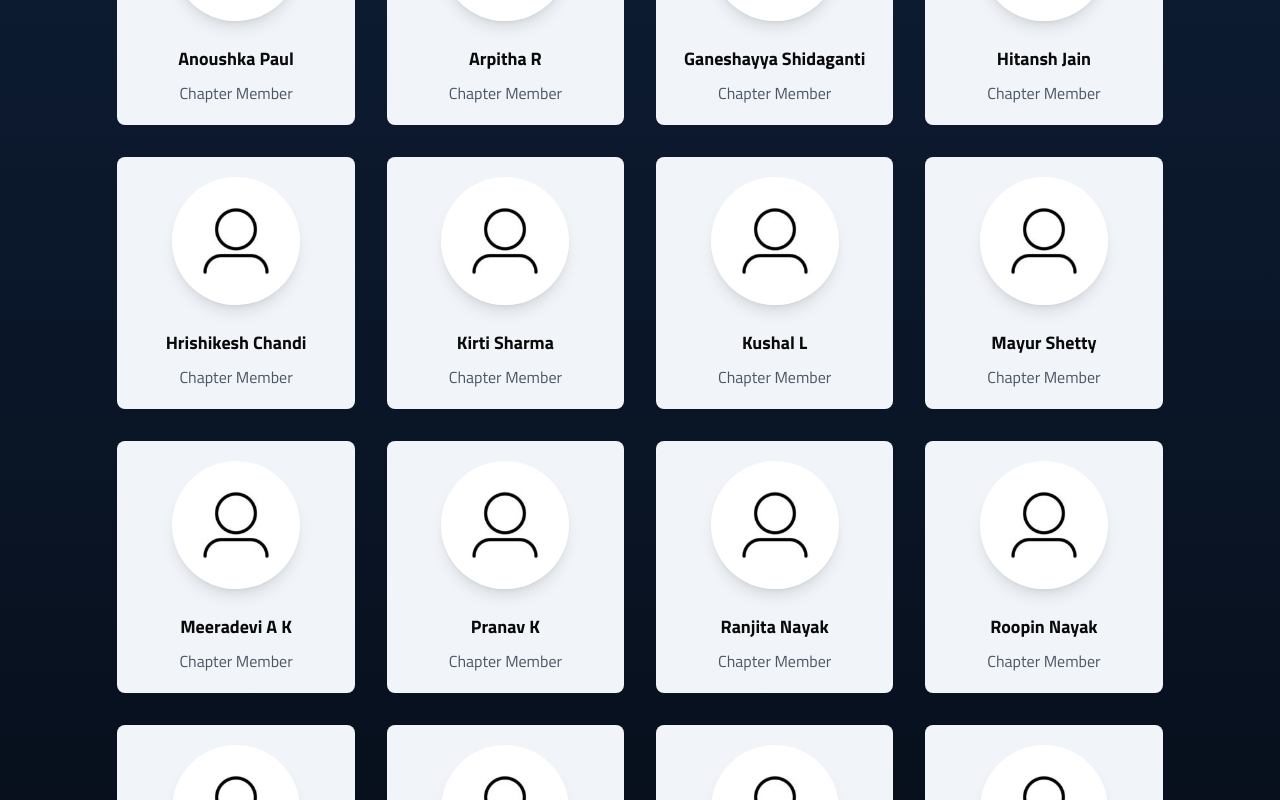
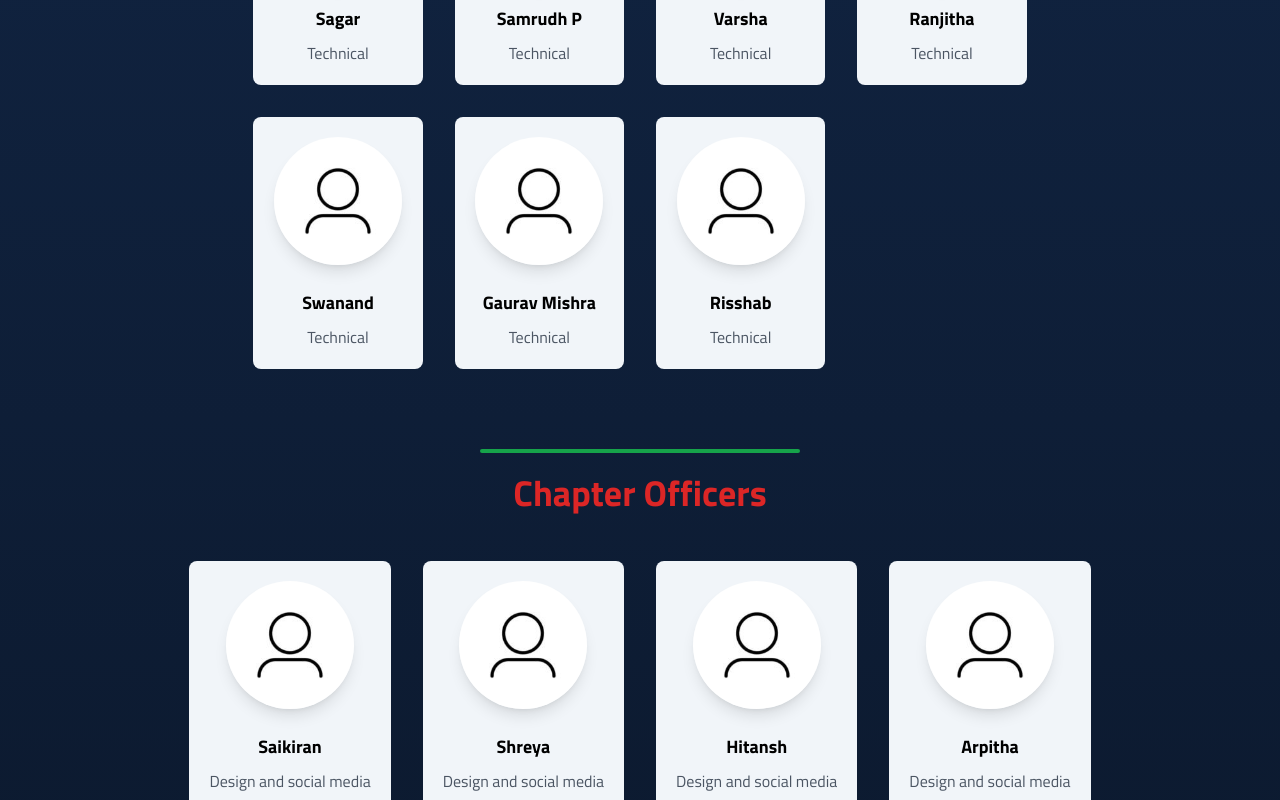
Before and after one commit to Sagar-S-R/acm-main, a Next.js app: page /teams in a window 1280 px wide. Shown: the part 1640-2440 px from the top of the page. Built offline with nearby package versions, Linux system fonts and the light colour scheme.

Commit message:
"event updation"

```diff
--- a/app/teams/page.tsx
+++ b/app/teams/page.tsx
@@ -5,47 +5,96 @@ import { chapterOfficers } from '@/eventsData/chapterOfficerDetils'
 import Image from 'next/image'
 
 const page = () => {
+  // Group members by role
+  type Member = {
+    name: string;
+    role: string;
+  };
+
+  const groupedMembers: Record<string, Member[]> = members.reduce((acc: Record<string, Member[]>, member: Member) => {
+    if (!acc[member.role]) {
+      acc[member.role] = [];
+    }
+    acc[member.role].push(member);
+    return acc;
+  }, {});
+
+  // Extract Technical members
+  const technicalMembers = groupedMembers['Technical'] || [];
+  delete groupedMembers['Technical'];
+
   return (
-    <div className='flex flex-col justify-center items-center bg-gradient-to-b from-deepBlueHead to-black ' >
+    <div className='flex flex-col justify-center items-center bg-gradient-to-b from-deepBlueHead to-black text-black'>
+      {/* Faculty Sponsor Section */}
       <div className='flex flex-col gap-10 p-10 mt-10'>
         <h2 className='font-semibold text-5xl hover:scale-110 font-titillium text-red-600 transition duration-300 mt-5'>Faculty Sponsor</h2>
-        <div className='flex flex-col  justify-evenly bg-slate-100 items-center rounded-lg p-5 hover:bg-slate-300 hover:scale-125 transition duration-500  group'>
+        <div className='flex flex-col justify-evenly bg-slate-100 items-center rounded-lg p-5 hover:bg-slate-300 hover:scale-125 transition duration-500 group'>
           <div className="w-32 h-32 rounded-full overflow-hidden shadow-lg transition-transform transform group-hover:scale-105 cursor-pointer">
             <Image
               src={'/coreTeam/jamuna.jpg'}
-              alt={``}
+              alt={`Jamuna S Murthy`}
               layout="fill"
               objectFit="cover"
             />
           </div>
           <div className="mt-4 text-center">
             <h3 className="text-lg font-semibold hover:scale-125 transition duration-600 p-2">Jamuna S Murthy</h3>
-            <p className="text-gray-600"> Faculty Advisor</p>
+            <p className="text-gray-600">Faculty Advisor</p>
           </div>
         </div>
       </div>
+
+      {/* Divider */}
       <div className='bg-green-600 w-3/12 items-center h-1 rounded-sm'></div>
-      <div className="flex flex-col items-center space-y-12 mb-20 justify-evenly ">
+
+      {/* Chapter Officers Section */}
+      <div className="flex flex-col items-center space-y-12 mb-20">
         <h2 className="text-4xl font-semibold font-titillium text-red-600 hover:scale-110 transition duration-300 mt-5">Chapter Officers</h2>
         <div className="grid grid-cols-1 sm:grid-cols-2 md:grid-cols-3 lg:grid-cols-4 gap-8">
           {chapterOfficers.map((member, index) => (
             <MemberCard
               key={index}
               member={member}
-            />))}
+            />
+          ))}
         </div>
       </div>
+
+      {/* Divider */}
       <div className='bg-green-600 w-3/12 items-center h-1 rounded-sm'></div>
-      <div className="flex flex-col items-center space-y-12 mb-20">
-        <h2 className="text-4xl text-red-600 font-semibold hover:scale-110 transition duration-300 mt-5">Members</h2>
-        <div className="grid grid-cols-2 p-10 sm:grid-cols-2 md:grid-cols-3 lg:grid-cols-4 gap-8">
-          {members.map((member, index) => (
+
+      {/* Technical Section */}
+      <div className="flex flex-col items-center justify-evenly space-y-12 mb-20">
+        <h2 className="text-4xl font-semibold font-titillium text-red-600 hover:scale-110 transition duration-300 mt-5">Chapter Officers</h2>
+        <div className="grid grid-cols-1 sm:grid-cols-2 md:grid-cols-3 lg:grid-cols-4 gap-8">
+          {technicalMembers.map((member, index) => (
             <MemberCard
               key={index}
               member={member}
-            />))}
+
+            />
+          ))}
+
         </div>
       </div>
+
+      {/* Divider */}
+      <div className='bg-green-600 w-3/12 items-center h-1 rounded-sm'></div>
+
+      {/* Other Roles Section */}
+      {Object.entries(groupedMembers).map(([role, members]) => (
+        <div key={role}  className="flex flex-col items-center space-y-12 mb-20">
+        <h2 className="text-4xl font-semibold font-titillium text-red-600 hover:scale-110 transition duration-300 mt-5">Chapter Officers</h2>
+        <div className="grid grid-cols-1 sm:grid-cols-2 md:grid-cols-3 lg:grid-cols-4 gap-8">
+            {members.map((member, index) => (
+              <MemberCard
+                key={index}
+                member={member}
+              />
+            ))}
+          </div>
+        </div>
+      ))}
     </div>
   )
 }
--- a/components/Activities.tsx
+++ b/components/Activities.tsx
@@ -34,8 +34,8 @@ const Activities = () => {
                     </div>
                     <Image className="rounded-md"
                         src="/generalImages/coverPic4.jpg"
-                        width={600}
-                        height={400}
+                        width={400}
+                        height={300}
                         alt="Picture of the author"
                     />
                 </div>
--- a/components/Footer.tsx
+++ b/components/Footer.tsx
@@ -27,7 +27,7 @@ const Footer = () => {
         <div className="flex flex-col gap-7">
           <h5>Follow us</h5>
           <div className='flex gap-3 flex-col p-1'>
-            <Link className='flex gap-3' href={"javascript:void(0)"} ><span><FaWhatsapp/> </span>WhatsApp</Link>
+            <Link className='flex gap-3' href={"https://tr.ee/fElHithqSm"} ><span><FaWhatsapp/> </span>WhatsApp</Link>
             <Link className='flex gap-3' href={"https://www.instagram.com/acm__rit?igsh=MXZpZHJsYXpjdXQ5aw=="} target='_blank' ><span><FaInstagram/></span> Instagram</Link>
             <Link className='flex gap-3' href={"https://www.linkedin.com/in/rit-acm-student-chapter-522bb7280"} target='_blank'><span><FaLinkedin/></span> LinkedIn</Link>
           </div>
--- a/components/Intro.tsx
+++ b/components/Intro.tsx
@@ -45,8 +45,8 @@ const Intro = () => {
                     </div>
                     <Image className="rounded-md"
                         src="/generalImages/coverPic5.jpg"
-                        width={600}
-                        height={400}
+                        width={400}
+                        height={200}
                         alt="Picture of the author"
 
                     />
--- a/components/Ourmission.tsx
+++ b/components/Ourmission.tsx
@@ -34,8 +34,8 @@ const Ourmission = () => {
                     </div>
                     <Image className="rounded-md"
                         src="/mission.jpg"
-                        width={600}
-                        height={400}
+                        width={400}
+                        height={300}
                         alt="Picture of the author"
                     />
                 </div>
--- a/eventsData/membersDetails.js
+++ b/eventsData/membersDetails.js
@@ -1,30 +1,257 @@
 export const members = [
-    { index: 1, "name": "Anoushka Paul", "role": "Chapter Member", "image": '/user.jpg', },
-    { index: 2, "name": "Arpitha R", "role": "Chapter Member", "image": '/user.jpg', },
-    { index: 3, "name": "Ganeshayya Shidaganti", "role": "Chapter Member", "image": '/user.jpg', },
-    { index: 4, "name": "Hitansh Jain", "role": "Chapter Member", "image": '/user.jpg', },
-    { index: 5, "name": "Hrishikesh Chandi", "role": "Chapter Member", "image": '/user.jpg', },
-    { index: 6, "name": "Kirti Sharma", "role": "Chapter Member", "image": '/user.jpg', },
-    { index: 7, "name": "Kushal L", "role": "Chapter Member", "image": '/user.jpg', },
-    { index: 8, "name": "Mayur Shetty", "role": "Chapter Member", "image": '/user.jpg', },
-    { index: 9, "name": "Meeradevi A K", "role": "Chapter Member", "image": '/user.jpg', },
-    { index: 10, "name": "Pranav K", "role": "Chapter Member", "image": '/user.jpg', },
-    { index: 11, "name": "Ranjita Nayak", "role": "Chapter Member", "image": '/user.jpg', },
-    { index: 12, "name": "Roopin Nayak", "role": "Chapter Member", "image": '/user.jpg', },
-    { index: 13, "name": "Sagar S R", "role": "Chapter Member", "image": '/user.jpg', },
-    { index: 14, "name": "Saikiran K Shet", "role": "Chapter Member", "image": '/user.jpg', },
-    { index: 15, "name": "Saksham Yadav", "role": "Chapter Member", "image": '/user.jpg', },
-    { index: 16, "name": "Samrudh P", "role": "Chapter Member", "image": '/user.jpg', },
-    { index: 17, "name": "Sandesh Huli", "role": "Chapter Member", "image": '/user.jpg', },
-    { index: 18, "name": "Shashidhar Gayakawad", "role": "Chapter Member", "image": '/user.jpg', },
-    { index: 19, "name": "Shreya Mahesh", "role": "Chapter Member", "image": '/user.jpg', },
-    { index: 20, "name": "Shrihari Joshi", "role": "Chapter", "image": '/user.jpg', },
-    { index: 21, "name": "Shubham Khatri", "role": "Chapter Member", "image": '/user.jpg', },
-    { index: 22, "name": "Soham Dave", "role": "Chapter Member", "image": '/user.jpg', },
-    { index: 23, "name": "Sowmya Bj", "role": "Chapter Member", "image": '/user.jpg', },
-    { index: 24, "name": "Subham Choudhary", "role": "Chapter Member", "image": '/user.jpg', },
-    { index: 25, "name": "Suhas Vankadari", "role": "Chapter Member", "image": '/user.jpg', },
-    { index: 26, "name": "Swanand Gadwe", "role": "Chapter Member", "image": '/user.jpg', },
-    { index: 27, "name": "Utsav S R", "role": "Chapter Member", "image": '/user.jpg', },
-    { index: 28, "name": "Varsha M", "role": "Chapter Member", "image": '/user.jpg', }
+    // { index: 1, "name": "Anoushka Paul", "role": "Chapter Member", "image": '/user.jpg', },
+    // { index: 2, "name": "Arpitha R", "role": "Chapter Member", "image": '/user.jpg', },
+    // { index: 3, "name": "Ganeshayya Shidaganti", "role": "Chapter Member", "image": '/user.jpg', },
+    // { index: 4, "name": "Hitansh Jain", "role": "Chapter Member", "image": '/user.jpg', },
+    // { index: 5, "name": "Hrishikesh Chandi", "role": "Chapter Member", "image": '/user.jpg', },
+    // { index: 6, "name": "Kirti Sharma", "role": "Chapter Member", "image": '/user.jpg', },
+    // { index: 7, "name": "Kushal L", "role": "Chapter Member", "image": '/user.jpg', },
+    // { index: 8, "name": "Mayur Shetty", "role": "Chapter Member", "image": '/user.jpg', },
+    // { index: 9, "name": "Meeradevi A K", "role": "Chapter Member", "image": '/user.jpg', },
+    // { index: 10, "name": "Pranav K", "role": "Chapter Member", "image": '/user.jpg', },
+    // { index: 11, "name": "Ranjita Nayak", "role": "Chapter Member", "image": '/user.jpg', },
+    // { index: 12, "name": "Roopin Nayak", "role": "Chapter Member", "image": '/user.jpg', },
+    // { index: 13, "name": "Sagar S R", "role": "Chapter Member", "image": '/user.jpg', },
+    // { index: 14, "name": "Saikiran K Shet", "role": "Chapter Member", "image": '/user.jpg', },
+    // { index: 15, "name": "Saksham Yadav", "role": "Chapter Member", "image": '/user.jpg', },
+    // { index: 16, "name": "Samrudh P", "role": "Chapter Member", "image": '/user.jpg', },
+    // { index: 17, "name": "Sandesh Huli", "role": "Chapter Member", "image": '/user.jpg', },
+    // { index: 18, "name": "Shashidhar Gayakawad", "role": "Chapter Member", "image": '/user.jpg', },
+    // { index: 19, "name": "Shreya Mahesh", "role": "Chapter Member", "image": '/user.jpg', },
+    // { index: 20, "name": "Shrihari Joshi", "role": "Chapter", "image": '/user.jpg', },
+    // { index: 21, "name": "Shubham Khatri", "role": "Chapter Member", "image": '/user.jpg', },
+    // { index: 22, "name": "Soham Dave", "role": "Chapter Member", "image": '/user.jpg', },
+    // { index: 23, "name": "Sowmya Bj", "role": "Chapter Member", "image": '/user.jpg', },
+    // { index: 24, "name": "Subham Choudhary", "role": "Chapter Member", "image": '/user.jpg', },
+    // { index: 25, "name": "Suhas Vankadari", "role": "Chapter Member", "image": '/user.jpg', },
+    // { index: 26, "name": "Swanand Gadwe", "role": "Chapter Member", "image": '/user.jpg', },
+    // { index: 27, "name": "Utsav S R", "role": "Chapter Member", "image": '/user.jpg', },
+    // { index: 28, "name": "Varsha M", "role": "Chapter Member", "image": '/user.jpg', }
+
+
+          {
+            "index": 1,
+            "name": "Saikiran",
+            "role": "Design and social media",
+            "image": "/user.jpg"
+          },
+          {
+            "index": 2,
+            "name": "Hrishikesh",
+            "role": "Publicity",
+            "image": "/user.jpg"
+          },
+          {
+            "index": 3,
+            "name": "Kirti Sharma",
+            "role": "Event Management",
+            "image": "/user.jpg"
+          },
+          {
+            "index": 4,
+            "name": "Diya",
+            "role": "Documentation",
+            "image": "/user.jpg"
+          },
+          {
+            "index": 5,
+            "name": "Tejas",
+            "role": "Coverage",
+            "image": "/user.jpg"
+          },
+          {
+            "index": 6,
+            "name": "Sagar",
+            "role": "Technical",
+            "image": "/user.jpg"
+          },
+          {
+            "index": 7,
+            "name": "Shreya",
+            "role": "Design and social media",
+            "image": "/user.jpg"
+          },
+          {
+            "index": 8,
+            "name": "Mayur Shetty",
+            "role": "Publicity",
+            "image": "/user.jpg"
+          },
+          {
+            "index": 9,
+            "name": "Shubham Chaudhary",
+            "role": "Event Management",
+            "image": "/user.jpg"
+          },
+          {
+            "index": 10,
+            "name": "Roshni",
+            "role": "Documentation",
+            "image": "/user.jpg"
+          },
+          {
+            "index": 11,
+            "name": "Utsav",
+            "role": "Coverage",
+            "image": "/user.jpg"
+          },
+          {
+            "index": 12,
+            "name": "Samrudh P",
+            "role": "Technical",
+            "image": "/user.jpg"
+          },
+          {
+            "index": 13,
+            "name": "Hitansh",
+            "role": "Design and social media",
+            "image": "/user.jpg"
+          },
+          {
+            "index": 14,
+            "name": "Kushal",
+            "role": "Publicity",
+            "image": "/user.jpg"
+          },
+          {
+            "index": 15,
+            "name": "Laksha",
+            "role": "Event Management",
+            "image": "/user.jpg"
+          },
+          {
+            "index": 16,
+            "name": "Sandesh",
+            "role": "Documentation",
+            "image": "/user.jpg"
+          },
+          {
+            "index": 17,
+            "name": "Soham",
+            "role": "Coverage",
+            "image": "/user.jpg"
+          },
+          {
+            "index": 18,
+            "name": "Varsha",
+            "role": "Technical",
+            "image": "/user.jpg"
+          },
+          {
+            "index": 19,
+            "name": "Arpitha",
+            "role": "Design and social media",
+            "image": "/user.jpg"
+          },
+          {
+            "index": 20,
+            "name": "Pranav",
+            "role": "Publicity",
+            "image": "/user.jpg"
+          },
+          {
+            "index": 21,
+            "name": "Sashidhar",
+            "role": "Event Management",
+            "image": "/user.jpg"
+          },
+          {
+            "index": 22,
+            "name": "Sneha",
+            "role": "Documentation",
+            "image": "/user.jpg"
+          },
+          {
+            "index": 23,
+            "name": "Ranjitha",
+            "role": "Technical",
+            "image": "/user.jpg"
+          },
+          {
+            "index": 24,
+            "name": "Anoushka",
+            "role": "Design and social media",
+            "image": "/user.jpg"
+          },
+          {
+            "index": 25,
+            "name": "Roopin",
+            "role": "Publicity",
+            "image": "/user.jpg"
+          },
+          {
+            "index": 26,
+            "name": "Shubham Khatri",
+            "role": "Event Management",
+            "image": "/user.jpg"
+          },
+          {
+            "index": 27,
+            "name": "Disha B H",
+            "role": "Documentation",
+            "image": "/user.jpg"
+          },
+          {
+            "index": 28,
+            "name": "Swanand",
+            "role": "Technical",
+            "image": "/user.jpg"
+          },
+          {
+            "index": 29,
+            "name": "Menita",
+            "role": "Design and social media",
+            "image": "/user.jpg"
+          },
+          {
+            "index": 30,
+            "name": "Mayeraa",
+            "role": "Publicity",
+            "image": "/user.jpg"
+          },
+          {
+            "index": 31,
+            "name": "Mayura",
+            "role": "Event Management",
+            "image": "/user.jpg"
+          },
+          {
+            "index": 32,
+            "name": "Shrihari",
+            "role": "Documentation",
+            "image": "/user.jpg"
+          },
+          {
+            "index": 33,
+            "name": "Gaurav Mishra",
+            "role": "Technical",
+            "image": "/user.jpg"
+          },
+          {
+            "index": 34,
+            "name": "Suhas",
+            "role": "Publicity",
+            "image": "/user.jpg"
+          },
+          {
+            "index": 35,
+            "name": "Saksham",
+            "role": "Event Management",
+            "image": "/user.jpg"
+          },
+          {
+            "index": 36,
+            "name": "Sai Samarth",
+            "role": "Documentation",
+            "image": "/user.jpg"
+          },
+          {
+            "index": 37,
+            "name": "Risshab",
+            "role": "Technical",
+            "image": "/user.jpg"
+          }
+
+
+
 ];
--- a/eventsData/upComing/upComingEvents.js
+++ b/eventsData/upComing/upComingEvents.js
@@ -1,7 +1,7 @@
 export const upcoming = [
     {
         quote: "Experience the coding extravaganza!",
-        name: "Javathon",
+        name: "HackVenture",
         title: "Igniting Innovation in Development",
     },
     {
```
Also changed, not shown: components/UpcomingEventsDisplay.tsx (+33 -6 lines).
